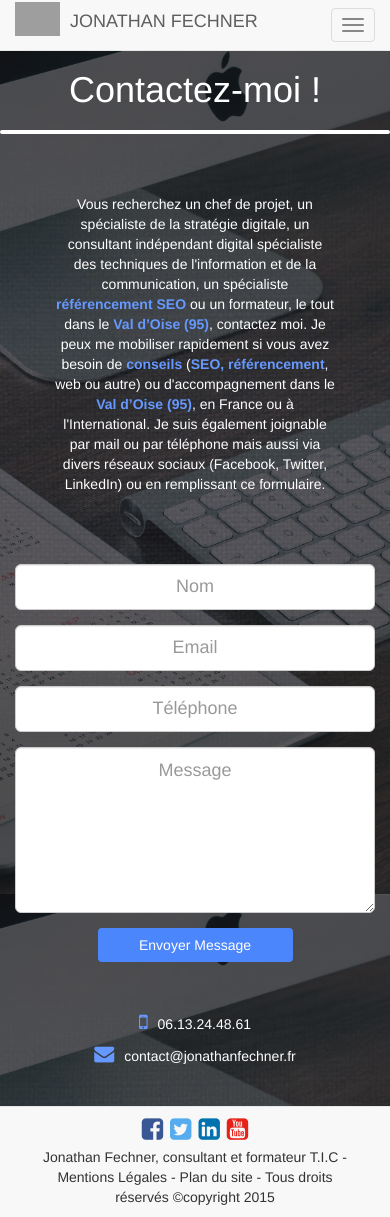
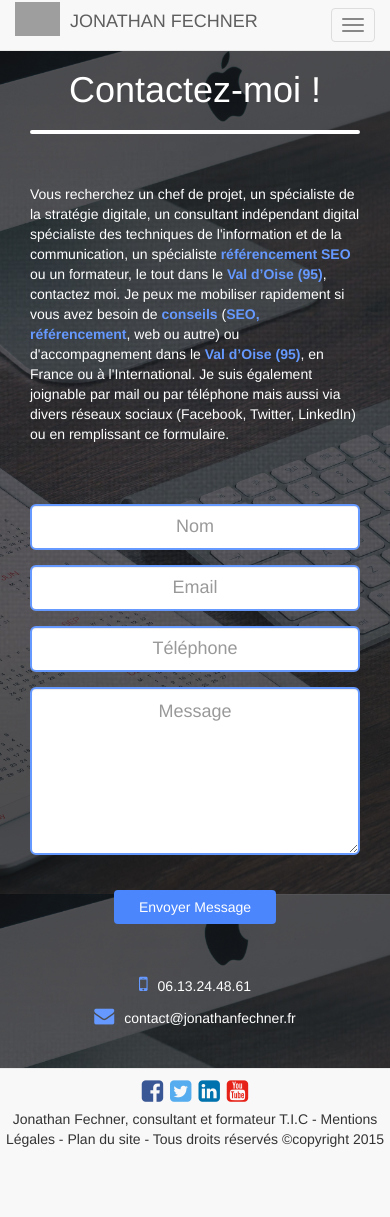
Before and after one commit to Camilmesfioui/SEO-Fechner, a PHP site: page /contact.php in a window 390 px wide; the page is wider, and only the part inside the window is pictured. After the commit the page ends 1147 px from the top of that part, so only its background shows below. Run offline with PHP 8.4, Linux system fonts and the light colour scheme; some libraries are stand-ins or nearby versions; grey boxes are pictures that could not be loaded.

Commit message:
responsive contact + resolution bug DE ROW DANS UNE ROW FDP CAMS

```diff
--- a/contact.php
+++ b/contact.php
@@ -1,6 +1,6 @@
 <?php include ('header.php'); ?>
 
-<div class="row">
+<div class="container">
     <div class="col-md-6 col-centered">
         <h1 class="h1-contact">Contactez-moi !</h1>
     </div>
@@ -12,8 +12,7 @@
 <!-- Contact Form -->
 
 <div class="container">
-    <div class="row">
-        <div class="col-md-8 col-centered">
+        <div class="col-md-8 col-sm-12 col-centered">
             <p class="text-contact">
                 Vous recherchez un chef de projet, un spécialiste de la stratégie digitale, un
 
@@ -36,9 +35,9 @@
         </div>
 
         <div class="row">
-            <div class="col-md-8 contact-right col-centered">
+            <div class="col-md-8 col-sm-10 contact-right col-centered">
                 <form method="post" action="contact.php" id="contact-us">
-                    <div class="col-md-5 col-sm-5 col-xs-12 animated hiding" data-animation="slideInLeft">
+                    <div class="col-md-6 col-sm-6 col-xs-12 animated hiding" data-animation="slideInLeft">
                         <div class="form-group">
                             <input id="name" type="text" name="fullname" class="form-control input-lg" placeholder="Nom">
                         </div>
@@ -49,7 +48,7 @@
                             <input id="phone" type="text" name="phone" class="form-control input-lg" placeholder="Téléphone">
                         </div>
                     </div>
-                    <div class="col-md-7 col-sm-7 col-xs-12 animated hiding" data-animation="slideInRight">
+                    <div class="col-md-6 col-sm-6 col-xs-12 animated hiding" data-animation="slideInRight">
                         <div class="form-group">
                             <textarea cols="30" rows="6" id="message" name="message" class="form-control input-lg" placeholder="Message"></textarea>
                         </div>
@@ -73,8 +72,6 @@
                 <p><i class="fa fa-envelope"></i>contact@jonathanfechner.fr</p>
             </div>
         </div>
-
-    </div>
 </div>
 
 <!-- Fin Contact Form -->
--- a/footer.php
+++ b/footer.php
@@ -1,7 +1,6 @@
 </div>
 <footer>
-    <div class="container">
-        <div class="row col-centered">
+    <div class="container-fluid">
         <div class="row">
             <div class="col-md-6 reseaux col-centered">
                 <a class="socials-footer" href="https://www.facebook.com/sitejonathanfechner">
@@ -18,11 +17,10 @@
                 </a>
             </div>
         </div>
-            <div class="col-md-12">
+        <div class="row">
             <p class="text-center">
                 Jonathan Fechner, consultant et formateur T.I.C - Mentions Légales - Plan du site - Tous droits réservés ©copyright 2015
             </p>
-            </div>
         </div>
     </div>
 </footer>
--- a/header.php
+++ b/header.php
@@ -11,7 +11,6 @@
     <script type="text/javascript" src="js/jquery-2.1.3.min.js"></script>
     <script type="text/javascript" src="js/wow.min.js"></script>
     <script type="text/javascript" src="js/bootstrap.min.js"></script>
-    <script type="text/javascript" src="js/js.js"></script>
 
     <!-- Dublin Core -->
     <meta name="DC.title" content="Jonathan Fechner - Consultant SEO - Val d'Oise - 95">
@@ -58,7 +57,7 @@
                 <span class="icon-bar"></span>
                 <span class="icon-bar"></span>
             </button>
-            <a class="navbar-brand" href="#"><img src="images/logo-fechner.png" alt=""><span class="nom">Jonathan Fechner</span></a>
+            <a class="navbar-brand" href="index.php"><img src="images/logo-fechner.png" alt=""><span class="nom">Jonathan Fechner</span></a>
         </div>
 
         <!-- Collect the nav links, forms, and other content for toggling -->
@@ -67,13 +66,13 @@
                 <li class="dropdown">
                     <a href="#" class="dropdown-toggle" data-toggle="dropdown" role="button" aria-haspopup="true" aria-expanded="false">Compétences <span class="caret"></span></a>
                     <ul class="dropdown-menu">
-                        <li><a href="#">Design 3D</a></li>
-                        <li><a href="#">Conception web</a></li>
-                        <li><a href="#">Création vidéo</a></li>
-                        <li><a href="#">Graphisme</a></li>
+                        <li><a href="design_3d.php">Design 3D</a></li>
+                        <li><a href="conception_web.php">Conception web</a></li>
+                        <li><a href="creation_video.php">Création vidéo</a></li>
+                        <li><a href="graphisme.php">Graphisme</a></li>
                     </ul>
                 </li>
-                <li><a href="#">Expériences</a></li>
+                <li><a href="experiences.php">Expériences</a></li>
                 <li class="dropdown">
                     <a href="#" class="dropdown-toggle" data-toggle="dropdown" role="button" aria-haspopup="true" aria-expanded="false">Tutoriaux <span class="caret"></span></a>
                     <ul class="dropdown-menu">
@@ -83,7 +82,7 @@
                         <li><a href="#">Livraison & recettage</a></li>
                     </ul>
                 </li>
-                <li><a href="#">Contact</a></li>
+                <li><a href="contact.php">Contact</a></li>
             </ul>
         </div><!-- /.navbar-collapse -->
     </div><!-- /.container-fluid -->
--- a/style/style.css
+++ b/style/style.css
@@ -295,12 +295,22 @@ footer .container .row .col-md-4 p i {
     background: #4b86fc;
     color: #fff;
     display: block;
-    margin: 0 auto 20px auto;
-    width: 50%;
+    margin: 20px auto 20px auto;
+    width: 45%;
+    -webkit-transition: 0.3s;
+    -moz-transition: 0.3s;
+    -ms-transition: 0.3s;
+    -o-transition: 0.3s;
+    transition: 0.3s;
+}
+
+#button-contact:hover {
+    border: 1px solid #ffffff;
 }
 
 .text-contact {
-    padding: 40px;
+    padding-top: 30px;
+    padding-bottom: 30px;
     color: #fff;
     text-align: center;
 }
@@ -332,3 +342,18 @@ footer .container .row .col-md-4 p i {
     -moz-border-radius: 5px;
     border-radius: 5px;
 }
+
+.form-control {
+    border: 2px solid #69f;
+}
+
+textarea {
+    max-width: 100%;
+    height: 100%;
+}
+
+@media (max-width: 768px) {
+    .text-contact {
+        text-align: left;
+    }
+}
```
Also changed, not shown: index.php (+5 -4 lines). Lines whose indentation alone changed are shown as unchanged.
